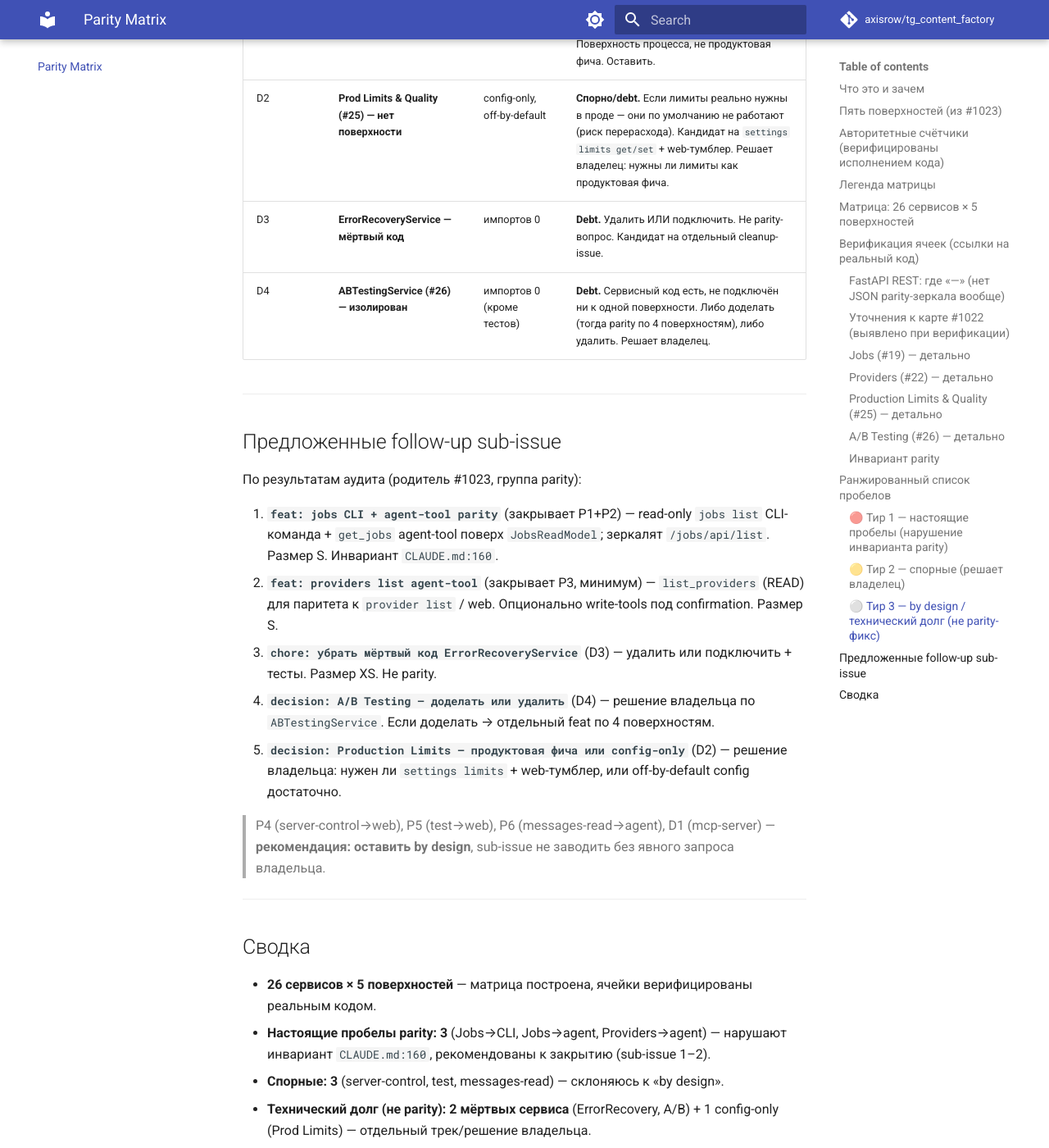
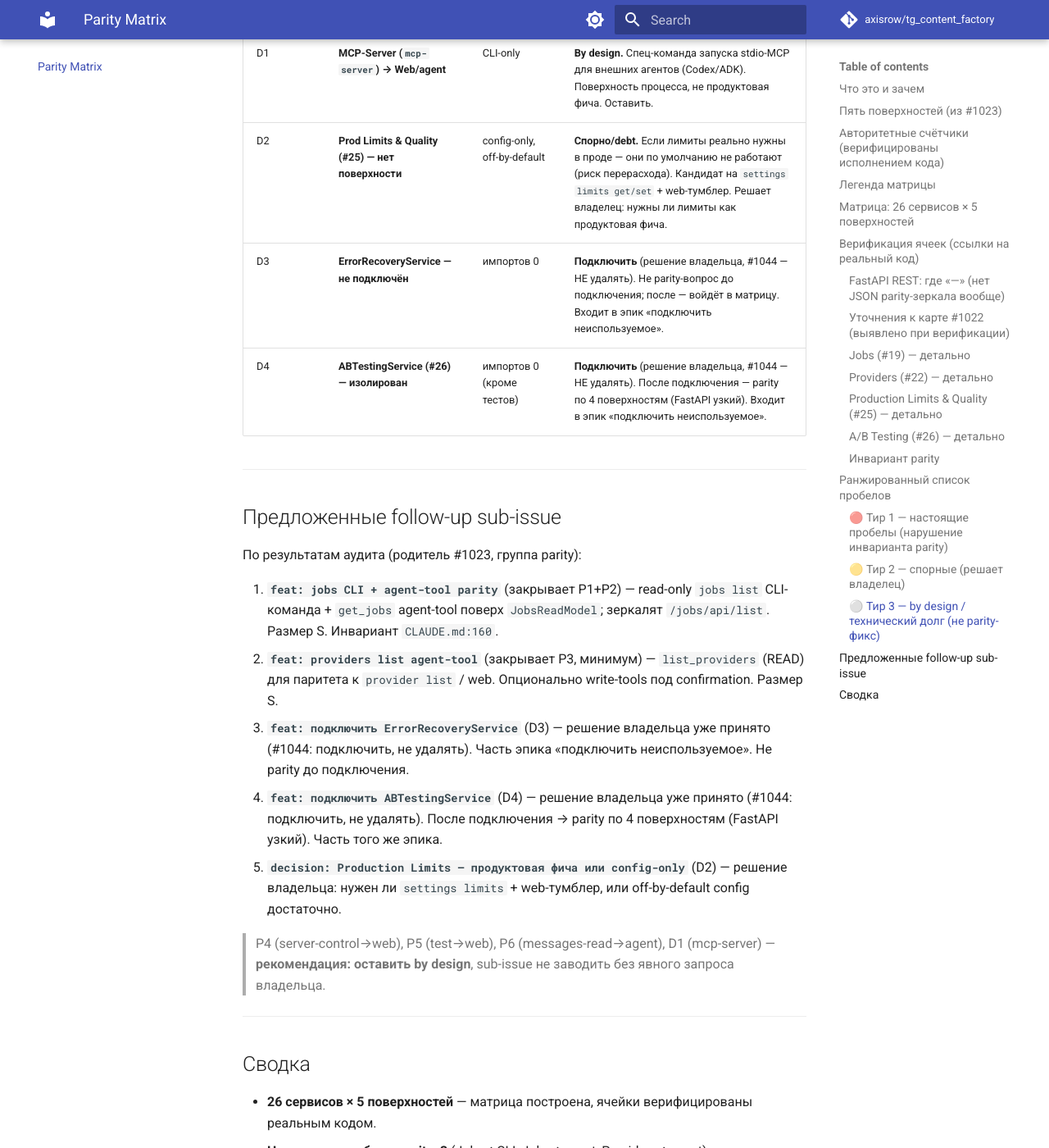
Before and after one commit to axisrow/tg_content_factory, an MkDocs documentation site: the page built from docs/parity-matrix.md, in a window 1280 px wide and 1400 px high, scrolled down 7965 px. Shown: the whole window at 82% size. Built offline with MkDocs 1.6.1 and Material for MkDocs 9.7.7, drawn with Linux system fonts in a browser that asks for light colours; comment, search, counter and statistics services are not loaded; some of the changed text lies outside the part shown.

Commit message:
docs: учесть решение владельца подключить A/B+ErrorRecovery (#1044) в отчёте (#1048)
Vulture-аудит #1044 рекомендовал удалить ABTestingService и
ErrorRecoveryService, но владелец решил ОБА подключить (эпик «подключить
неиспользуемое»). Отчёт давал устаревшую рекомендацию «удалить ИЛИ
подключить» — заменено на «подключить» с указанием, что parity по
поверхностям появится после подключения. «Мёртвый по графу» ≠ «не нужен».

Co-Authored-By: Claude Opus 4.8 <noreply@anthropic.com>
Claude-Session: https://claude.ai/code/session_014Dn5dRK1koLJ6UeLdKdhR8

```diff
--- a/docs/parity-matrix.md
+++ b/docs/parity-matrix.md
@@ -109,11 +109,11 @@
 ### Production Limits & Quality (#25) — детально
 - `QualityScoringService` — **подключён** (импортируется в `src/web/pipelines/handlers.py:576`, `src/cli/commands/pipeline.py`, `src/services/task_handlers/base.py`), пишет `quality_score`.
 - `ProductionLimitsService` — **подключён, но off-by-default**: `from_config()` возвращает `None` если `config.production_limits.enabled` ложно (`src/services/production_limits_service.py:387-391`, #814). Используется в `image_generation_service.py`, `task_handlers/base.py`.
-- `ErrorRecoveryService` — **мёртвый код**: импортов вне своего файла = 0 (только `tests/test_error_recovery_service.py`).
+- `ErrorRecoveryService` — **сейчас не подключён**: импортов вне своего файла = 0 (только `tests/test_error_recovery_service.py`). По решению владельца (vulture-аудит #1044) — **подключить**, не удалять.
 - **Нет выделенной поверхности** ни в CLI, ни в Web, ни в agent — управление только через `config.yaml` / косвенно `settings`.
 
 ### A/B Testing (#26) — детально
-- `ABTestingService` (`src/services/ab_testing_service.py`) — **изолирован**: импортов вне своего файла = 0 (только `tests/test_ab_testing_service.py`, `tests/test_cross_domain_regression_paths.py`). Не подключён ни к одной из 5 поверхностей.
+- `ABTestingService` (`src/services/ab_testing_service.py`) — **сейчас изолирован**: импортов вне своего файла = 0 (только `tests/test_ab_testing_service.py`, `tests/test_cross_domain_regression_paths.py`). Не подключён ни к одной из 5 поверхностей. По решению владельца (vulture-аудит #1044) — **подключить**, не удалять; parity по поверхностям появится после подключения.
 
 ### Инвариант parity
 Декларирован в `CLAUDE.md:160`: *«CLI/Web parity: every web operation must have a CLI equivalent and vice versa»*. Нарушается в ячейках, помеченных ⚠️ ниже.
@@ -146,8 +146,8 @@
 |---|-------|--------|--------------|
 | D1 | **MCP-Server (`mcp-server`) → Web/agent** | CLI-only | **By design.** Спец-команда запуска stdio-MCP для внешних агентов (Codex/ADK). Поверхность процесса, не продуктовая фича. Оставить. |
 | D2 | **Prod Limits & Quality (#25) — нет поверхности** | config-only, off-by-default | **Спорно/debt.** Если лимиты реально нужны в проде — они по умолчанию не работают (риск перерасхода). Кандидат на `settings limits get/set` + web-тумблер. Решает владелец: нужны ли лимиты как продуктовая фича. |
-| D3 | **ErrorRecoveryService — мёртвый код** | импортов 0 | **Debt.** Удалить ИЛИ подключить. Не parity-вопрос. Кандидат на отдельный cleanup-issue. |
-| D4 | **ABTestingService (#26) — изолирован** | импортов 0 (кроме тестов) | **Debt.** Сервисный код есть, не подключён ни к одной поверхности. Либо доделать (тогда parity по 4 поверхностям), либо удалить. Решает владелец. |
+| D3 | **ErrorRecoveryService — не подключён** | импортов 0 | **Подключить** (решение владельца, #1044 — НЕ удалять). Не parity-вопрос до подключения; после — войдёт в матрицу. Входит в эпик «подключить неиспользуемое». |
+| D4 | **ABTestingService (#26) — изолирован** | импортов 0 (кроме тестов) | **Подключить** (решение владельца, #1044 — НЕ удалять). После подключения — parity по 4 поверхностям (FastAPI узкий). Входит в эпик «подключить неиспользуемое». |
 
 ---
 
@@ -157,8 +157,8 @@
 
 1. **`feat: jobs CLI + agent-tool parity`** (закрывает P1+P2) — read-only `jobs list` CLI-команда + `get_jobs` agent-tool поверх `JobsReadModel`; зеркалят `/jobs/api/list`. Размер S. Инвариант `CLAUDE.md:160`.
 2. **`feat: providers list agent-tool`** (закрывает P3, минимум) — `list_providers` (READ) для паритета к `provider list` / web. Опционально write-tools под confirmation. Размер S.
-3. **`chore: убрать мёртвый код ErrorRecoveryService`** (D3) — удалить или подключить + тесты. Размер XS. Не parity.
-4. **`decision: A/B Testing — доделать или удалить`** (D4) — решение владельца по `ABTestingService`. Если доделать → отдельный feat по 4 поверхностям.
+3. **`feat: подключить ErrorRecoveryService`** (D3) — решение владельца уже принято (#1044: подключить, не удалять). Часть эпика «подключить неиспользуемое». Не parity до подключения.
+4. **`feat: подключить ABTestingService`** (D4) — решение владельца уже принято (#1044: подключить, не удалять). После подключения → parity по 4 поверхностям (FastAPI узкий). Часть того же эпика.
 5. **`decision: Production Limits — продуктовая фича или config-only`** (D2) — решение владельца: нужен ли `settings limits` + web-тумблер, или off-by-default config достаточно.
 
 > P4 (server-control→web), P5 (test→web), P6 (messages-read→agent), D1 (mcp-server) — **рекомендация: оставить by design**, sub-issue не заводить без явного запроса владельца.
@@ -170,6 +170,6 @@
 - **26 сервисов × 5 поверхностей** — матрица построена, ячейки верифицированы реальным кодом.
 - **Настоящие пробелы parity: 3** (Jobs→CLI, Jobs→agent, Providers→agent) — нарушают инвариант `CLAUDE.md:160`, рекомендованы к закрытию (sub-issue 1–2).
 - **Спорные: 3** (server-control, test, messages-read) — склоняюсь к «by design».
-- **Технический долг (не parity): 2 мёртвых сервиса** (ErrorRecovery, A/B) + 1 config-only (Prod Limits) — отдельный трек/решение владельца.
+- **Не подключённые сервисы (не parity): ErrorRecovery + A/B** — владелец решил их **подключить** (#1044, эпик «подключить неиспользуемое»), не удалять; parity появится после подключения. Plus 1 config-only off-by-default (Prod Limits).
 - **TUI и FastAPI** ведут себя как узкие поверхности корректно: TUI = только чат (1/26), FastAPI = interop + JSON-зеркала, без неоправданных пробелов.
 - **Известные из #1022 пробелы верифицированы и расширены**: к Jobs/Providers/Limits добавлены server-control, test, messages-read, mcp-server; уточнён статус Export-web (JSON, не HTML) и Providers-web (JSON в settings-роутере).
```
